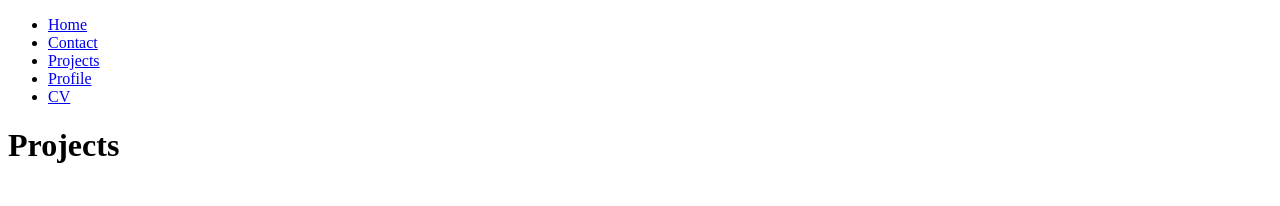
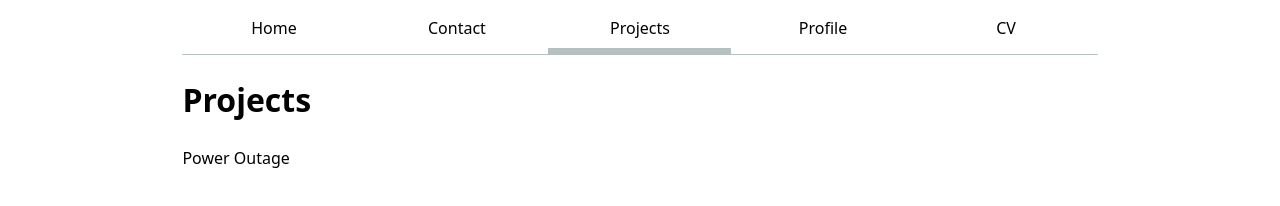
Before and after one commit to Zhongyan0721/portfolio, a plain HTML site: page projects/index.html in a window 1280 px wide. Drawn offline with Linux system fonts and the light colour scheme.

Commit message:
update css

```diff
--- a/projects/index.html
+++ b/projects/index.html
@@ -1,23 +1,24 @@
 <!DOCTYPE html>
 <html lang="en">
 <head>
+    <link rel="stylesheet" href="../style.css">
     <meta charset="UTF-8">
     <meta name="viewport" content="width=device-width, initial-scale=1.0">
     <title>Projects</title>
+</head>
+<body>
     <nav>
         <ul>
             <li><a href="https://zhongyan0721.github.io/portfolio/" target="_blank">Home</a></li>
             <li><a href="https://zhongyan0721.github.io/portfolio/contact/" target="_blank">Contact</a></li>
-            <li><a href="index.html" target="_blank">Projects</a></li>
+            <li><a href="index.html" target="_blank" class="current">Projects</a></li>
             <li><a href="https://github.com/Zhongyan0721/" target="_blank">Profile</a></li>
             <li><a href="https://zhongyan0721.github.io/portfolio/cv/" target="_blank">CV</a></li>
         </ul>
     </nav>
-    <h1>
-        Projects
-    </h1>
-</head>
-<body>
-
+    <h1>Projects</h1>
+    <ul>
+        <li>Power Outage</li>
+    </ul>
 </body>
 </html>
--- a/style.css
+++ b/style.css
@@ -3,6 +3,8 @@ body {
          and use the OS’s UI font as the website font
        */
     font: 100%/1.5 system-ui;
+    max-width: 100ch;
+    margin-inline: max(1em, (100% - 100ch) / 2);
   }
 
 ul {
@@ -12,3 +14,31 @@ ul {
 li {
   display: contents;
 }
+
+nav {
+  display: flex;
+  border-bottom-width: 1px;
+  border-bottom-style: solid;
+  border-bottom-color: oklch(80% 3% 200);
+}
+
+a {
+  flex: 1;
+  text-decoration: none;
+  color: inherit;
+  text-align: center;
+  padding: 0.5em;
+
+}
+
+.current {
+  margin-bottom: auto;
+  border-bottom-width: 0.4em;
+  border-bottom-style: solid;
+  border-bottom-color: oklch(80% 3% 200);
+}
+
+.Click {
+  text-decoration: underline;
+  color: #0000EE;
+}
```
Also changed, not shown: contact/index.html (+2 -1 lines), cv/index.html (+4 -2 lines), index.html (+3 -2 lines).
